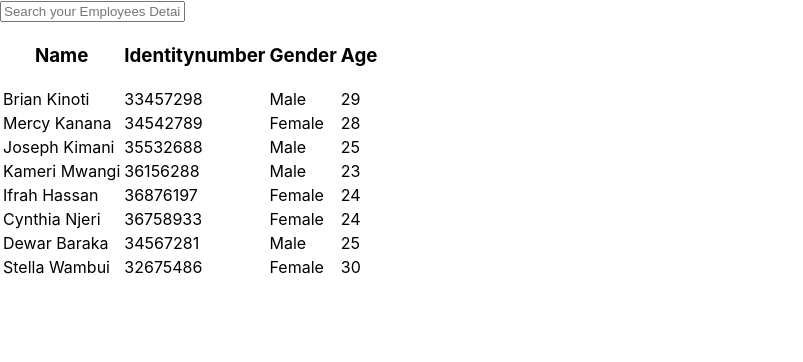
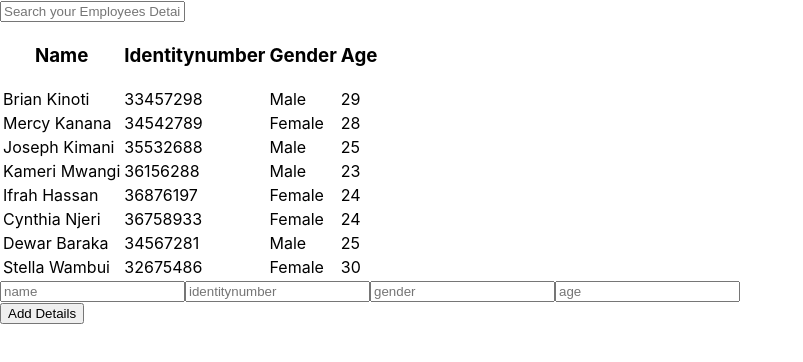
Before and after one commit to FaithGacheri/employees-react-app, a React (Create React App) app: page / in a window 1280 px wide. Shown: the top 362 px of the page, without its empty margins (0-803 px from the left). Built offline with nearby package versions, Linux system fonts and the light colour scheme; data requests are answered from the project's data file.

Commit message:
enable update on addemployeesform

```diff
--- a/src/components/AddEmployeesForm.js
+++ b/src/components/AddEmployeesForm.js
@@ -1,6 +1,81 @@
-import React from "react";
+import React, {useState} from "react";
+import Employee from "./Employee";
 
-function AddEmployeesForm(){
+function AddEmployeesForm({addEmployee}){
 
-    }
-    export default AddEmployeesForm;
+        const [employeeId, setemployeeId] = useState(15);
+        const [myEmployee, setMyEmployee ] = useState({
+          name: "",
+          identitynumber: "",
+          gender: "",
+          age: "",
+        });
+
+        function handleSubmit(e) {
+         if( myEmployee.name && myEmployee.identitynumber && myEmployee.gender && myEmployee.age){
+          e.preventDefault();
+          addEmployee(myEmployee);
+          setMyEmployee({name: "", identitynumber: "", gender: "", age: "" });
+          e.target.reset()
+         }
+         else{
+          e.preventDefault();
+      alert("your details is not complete")
+         }
+        }
+
+        return (
+            <div className="ui segment">
+              <form className="ui form" onSubmit={handleSubmit}>
+                <div className="inline fields">
+                  <input
+                    type="text"
+                    name="name"
+                    placeholder="name"
+                    onChange={(e) =>
+                      setMyEmployee((prev) => ({ ...prev, name: e.target.value }))
+                    }
+                  />
+                  <input
+                    type="number"
+                    name="identitynumber"
+                    placeholder="identitynumber"
+                    onChange={(e) =>
+                      setMyEmployee((prev) => ({
+                        ...prev,
+                        identitynumber: e.target.value,
+                        id: setemployeeId(employeeId)
+                      }))
+                    }
+                  />
+                  <input
+                    type="text"
+                    name="gender"
+                    placeholder="gender"
+                    onChange={(e) =>
+                      setMyEmployee((prev) => ({
+                        ...prev,
+                        gender: e.target.value,
+                      }))
+                    }
+                  />
+                  <input
+                    type="number"
+                    name="age"
+                    placeholder="age"
+                    step="0.01"
+                    onChange={(e) =>
+                      setMyEmployee((prev) => ({ ...prev, age: e.target.value }))
+                    }
+                  />
+                </div>
+                <button className="ui button" type="submit">
+                  Add Details
+                </button>
+              </form>
+            </div>
+          );
+        }
+
+
+         export default AddEmployeesForm;
--- a/src/components/EmployeeDetails.js
+++ b/src/components/EmployeeDetails.js
@@ -1,4 +1,5 @@
 import React, { useEffect, useState } from "react";
+import AddEmployeesForm from "./AddEmployeesForm";
 import EmployeesList from "./EmployeesList";
 import Search from "./Search";
 
@@ -14,11 +15,18 @@ function EmployeeDetails(){
 
     function handleSearch(e){
         const mysearch = e.target.value
+        const updatedEmp =  employeesData.filter(item => item.description.toLowerCase().includes(mysearch))
+setemployeesData(updatedEmp)
     }
+    function addEmployee(employee){
+        console.log(employee);
+        setemployeesData(prevstate => [...prevstate,employee])
+      }
     return (
         <div>
             <Search handleSearch={handleSearch}/>
           <EmployeesList employeesData={employeesData}/>
+          <AddEmployeesForm addEmployee={addEmployee} />
         </div>
     )
 }
```
